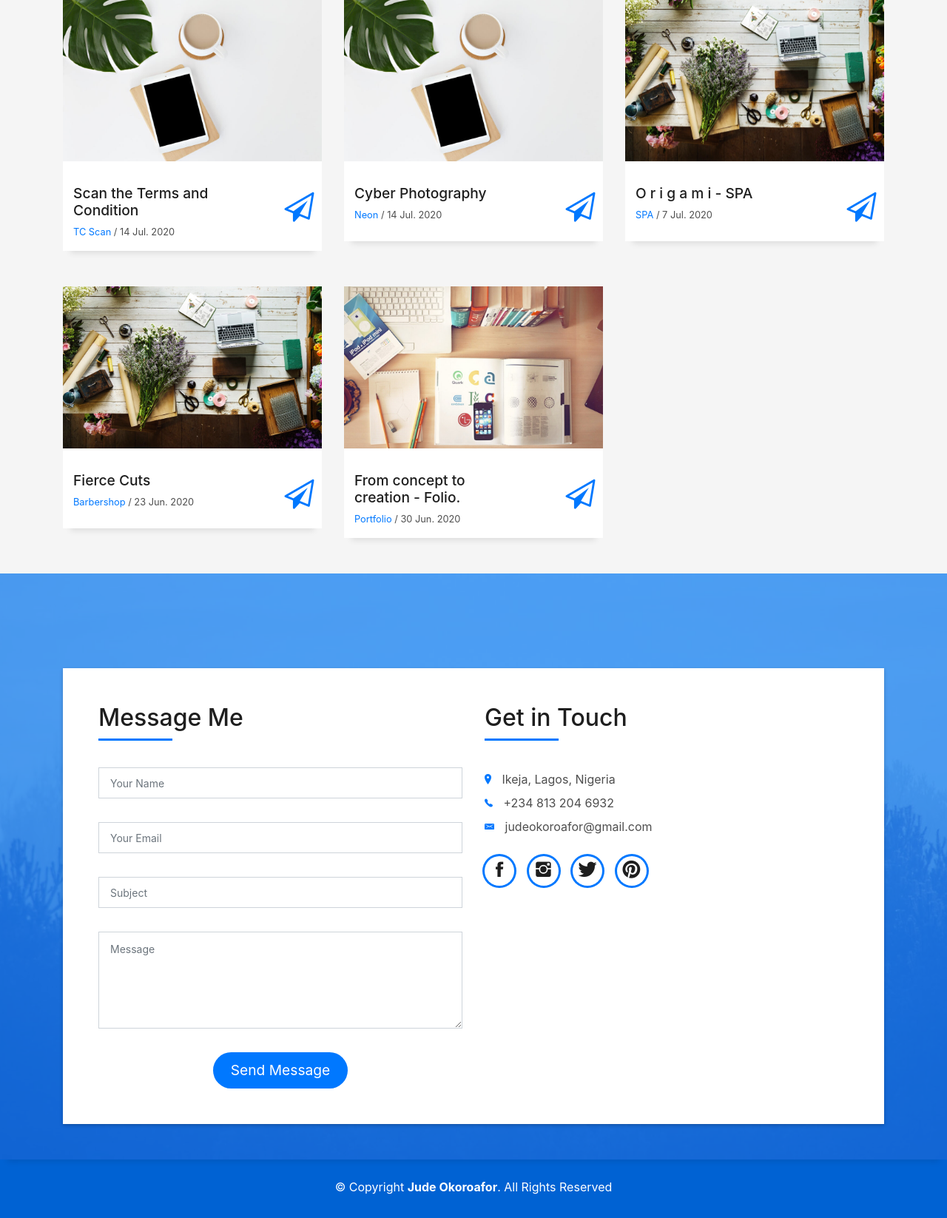
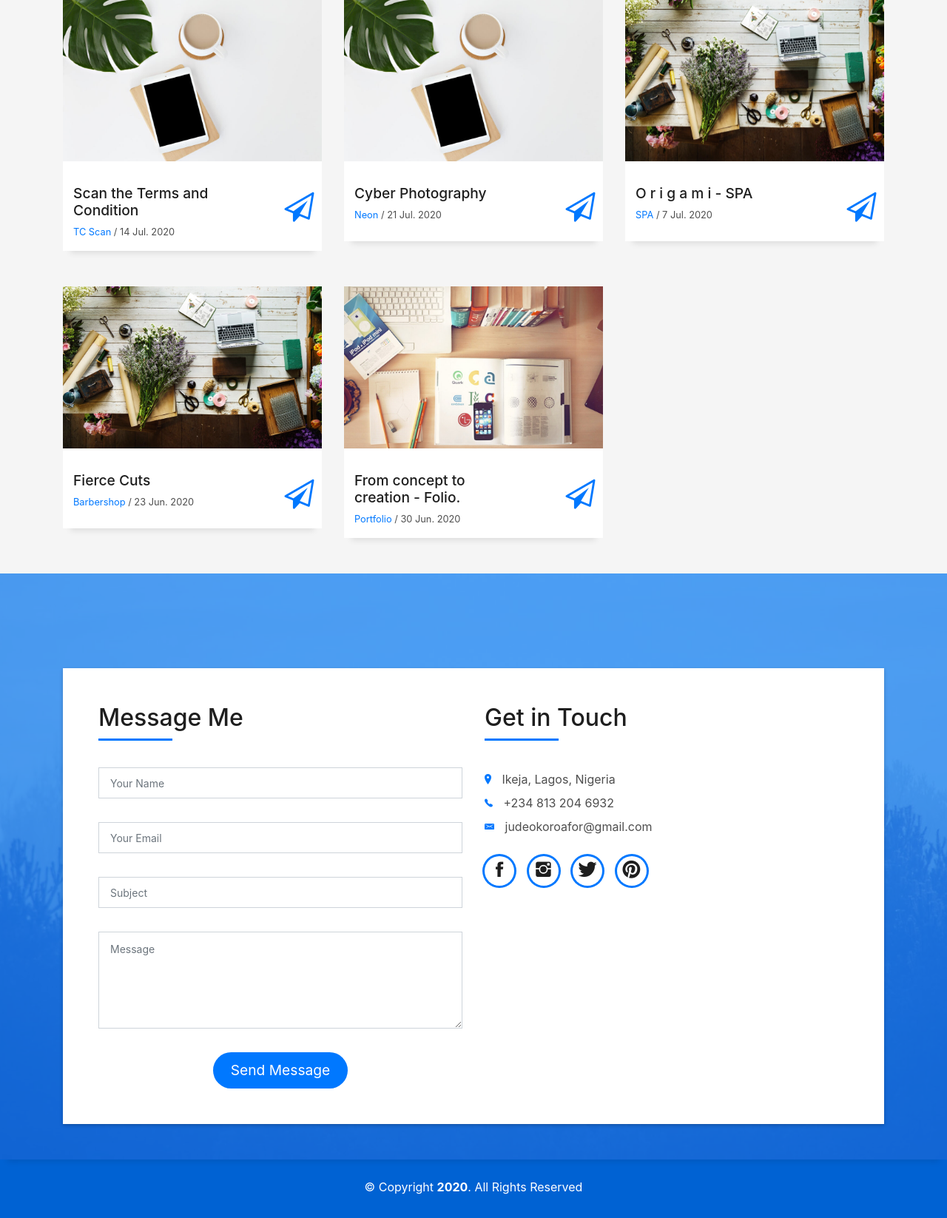
Before and after one commit to judexes/judeokoroafor, a PHP site: page / in a window 1280 px wide. Shown: the part 2949-4595 px from the top of the page at 74% size. Run offline with PHP 8.4, Linux system fonts and the light colour scheme; some web fonts are replaced.

Commit message:
Update index.php

```diff
--- a/index.php
+++ b/index.php
@@ -302,7 +302,7 @@ Am also strong conceptive thinker who has strong interest in all things relating
                   <div class="col-sm-8">
                     <h2 class="w-title">Cyber Photography</h2>
                     <div class="w-more">
-                      <span class="w-ctegory">Neon</span> / <span class="w-date">14 Jul. 2020</span>
+                      <span class="w-ctegory">Neon</span> / <span class="w-date">21 Jul. 2020</span>
                     </div>
                   </div>
                   <div class="col-sm-4">
@@ -491,7 +491,7 @@ Am also strong conceptive thinker who has strong interest in all things relating
       <div class="row">
         <div class="col-sm-12">
           <div class="copyright-box">
-            <p class="copyright">&copy; Copyright <strong>Jude Okoroafor</strong>. All Rights Reserved</p>
+            <p class="copyright">&copy; Copyright <strong>2020</strong>. All Rights Reserved</p>
           </div>
         </div>
       </div>
```
